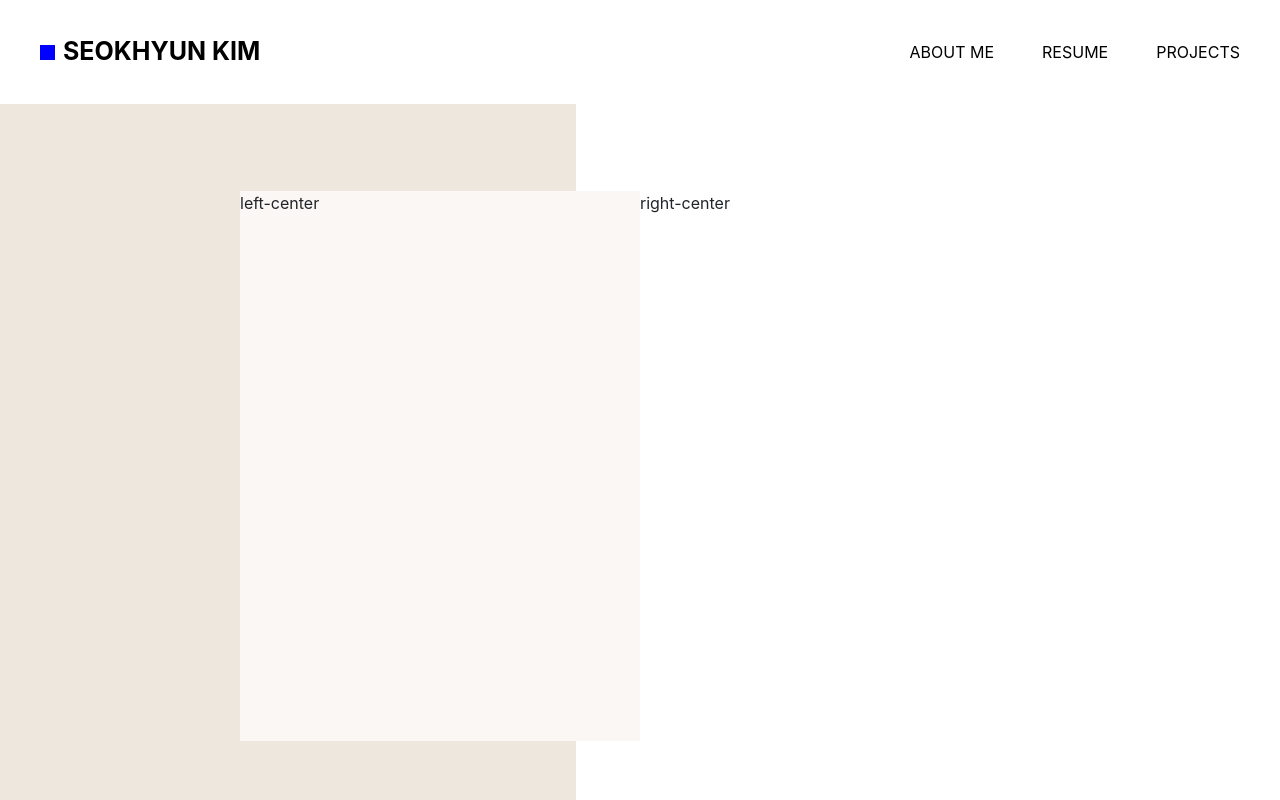
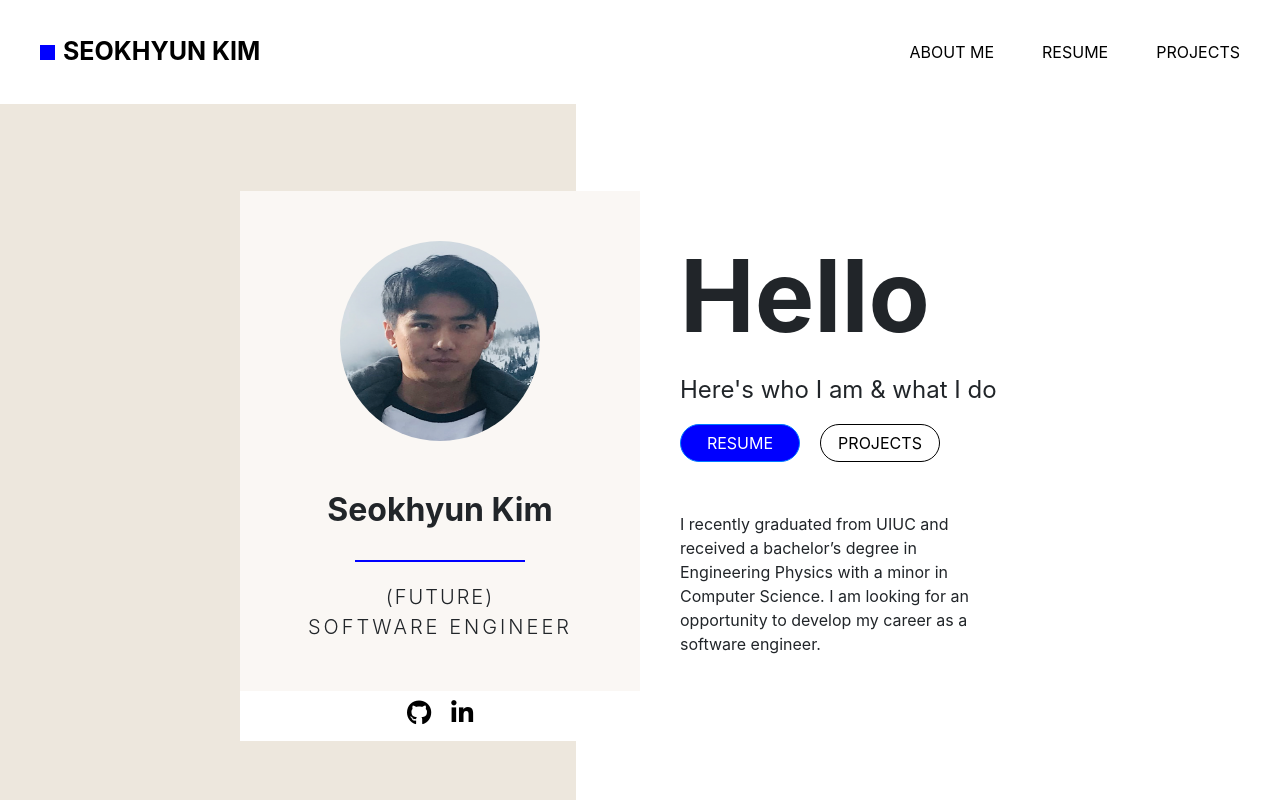
Before and after one commit to cornman00/portfolio, a React (Create React App) app: page / in a window 1280 px wide. Built offline with nearby package versions, Linux system fonts and the light colour scheme.

Commit message:
Homepage done

```diff
--- a/public/index.html
+++ b/public/index.html
@@ -24,6 +24,11 @@
       work correctly both with client-side routing and a non-root public URL.
       Learn how to configure a non-root public URL by running `npm run build`.
     -->
+    <!-- Font Awesome -->
+    <script
+      src="https://kit.fontawesome.com/df942f50b5.js"
+      crossorigin="anonymous"
+    ></script>
     <title>React App</title>
   </head>
   <body>
--- a/src/App.scss
+++ b/src/App.scss
@@ -20,14 +20,8 @@ $navbar-height: 13vh;
 }
 
 @mixin project-box {
-  background-color: white;
+  @include resume-box;
   height: 400px;
-  width: 700px;
-  margin: auto;
-  overflow: hidden;
-  -webkit-box-shadow: 0 0 15px 3px #b0abaa;
-  -moz-box-shadow: 0 0 15px 3px #b0abaa;
-  box-shadow: 0 0 15px 3px #b0abaa;
 }
 
 /* Navbar style */
@@ -94,26 +88,124 @@ $navbar-height: 13vh;
   }
 }
 
-/* Homepage center box style */
+// Homepage center box style
 
 .main-center-box {
   position: absolute;
+  height: 550px;
   width: 800px;
   top: calc(70% - 800px / 2);
   left: calc(50% - 800px / 2);
-  background-color: blue;
+
+  display: flex;
 
   .left-center-box {
     background-color: #faf7f4;
-    display: inline-block;
+    position: relative;
     width: 50%;
     height: 550px;
+    padding-top: 50px;
+    text-align: center;
+
+    img {
+      border-radius: 50%;
+      height: 200px;
+      width: 200px;
+    }
+
+    h2 {
+      margin-top: 50px;
+      font-weight: bold;
+    }
+
+    .underline {
+      height: 2px;
+      width: 170px;
+      margin: auto;
+      margin-top: 30px;
+      background-color: blue;
+    }
+
+    p {
+      font-size: 20px;
+      text-transform: uppercase;
+      letter-spacing: 2px;
+      font-weight: 300;
+    }
+
+    .job-title {
+      letter-spacing: 3px;
+      font-weight: 300;
+    }
+
+    .icons {
+      width: 400px;
+      position: absolute;
+      bottom: 0;
+      height: 50px;
+      background-color: white;
+      ul {
+        margin: 0;
+        padding: 0;
+        list-style: none;
+      }
+
+      li {
+        display: inline-block;
+        margin: 10px;
+      }
+      i {
+        color: black;
+        font-size: 25px;
+      }
+    }
   }
   .right-center-box {
     background-color: white;
-    display: inline-block;
+    padding: 30px 40px 0 40px;
+    text-align: left;
     width: 50%;
     height: 550px;
+
+    #header-1 {
+      font-weight: bold;
+      font-size: 100px;
+    }
+
+    #header-2 {
+      margin-top: -15px;
+      font-size: 24px;
+    }
+
+    button {
+      margin-right: 20px;
+      border-radius: 30px;
+      width: 120px;
+    }
+
+    #button1 {
+      background-color: blue;
+    }
+
+    #button1:hover {
+      background-color: white;
+      color: black;
+    }
+
+    #button2 {
+      background-color: white;
+      border-color: black;
+      color: black;
+    }
+
+    #button2:hover {
+      background-color: black;
+      color: white;
+    }
+
+    #about-me {
+      margin-top: 50px;
+    }
   }
 }
 
--- a/src/components/Home/CenterBox.js
+++ b/src/components/Home/CenterBox.js
@@ -1,11 +1,56 @@
 import React, { Component } from "react";
+import Profile from "../../Images/profile.png";
 
 export class CenterBox extends Component {
   render() {
     return (
       <div className="main-center-box">
-        <div className="left-center-box">left-center</div>
-        <div className="right-center-box">right-center</div>
+        <div className="left-center-box">
+          <img src={Profile} alt="Profile picture"></img>
+          <h2>Seokhyun Kim</h2>
+          <div className="underline"></div>
+          <p style={{ marginTop: "20px", marginBottom: "0px" }}>(Future)</p>
+          <p className="job-title">Software Engineer</p>
+          <div className="icons">
+            <ul>
+              <li>
+                <a
+                  href="https://github.com/cornman00"
+                  target="_blank"
+                  rel="noopener noreferrer"
+                >
+                  <i className="fab fa-github"></i>
+                </a>
+              </li>
+              <li>
+                <a
+                  href="https://www.linkedin.com/in/seokhyun-kim-09070611b/"
+                  target="_blank"
+                  rel="noopener noreferrer"
+                >
+                  <i class="fab fa-linkedin-in"></i>
+                </a>
+              </li>
+            </ul>
+          </div>
+        </div>
+        <div className="right-center-box">
+          <p id="header-1">Hello</p>
+          <p id="header-2">Here's who I am &amp; what I do</p>
+          <div className="buttons">
+            <button id="button1" className="btn btn-primary ">
+              RESUME
+            </button>
+            <button id="button2" className="btn btn-primary">
+              PROJECTS
+            </button>
+          </div>
+          <p id="about-me">
+            I recently graduated from UIUC and received a bachelor’s degree in
+            Engineering Physics with a minor in Computer Science. I am looking
+            for an opportunity to develop my career as a software engineer.
+          </p>
+        </div>
       </div>
     );
   }
--- a/src/components/Projects/ProjectMain.js
+++ b/src/components/Projects/ProjectMain.js
@@ -20,7 +20,7 @@ export class ProjectMain extends Component {
           title="Spotify"
           img={Spotify}
           url="https://spotify-search-app.herokuapp.com/"
-          description="You can search artists and see their albums and tracks. It will direct you to Spotify website when you click the play button"
+          description="You can search artists and see their albums and tracks. It will direct you to Spotify website when you click the play button."
           stacks={[
             "ReactJS",
             "Bootstrap",
```
Also changed, not shown: src/Images/profile.png (added).
